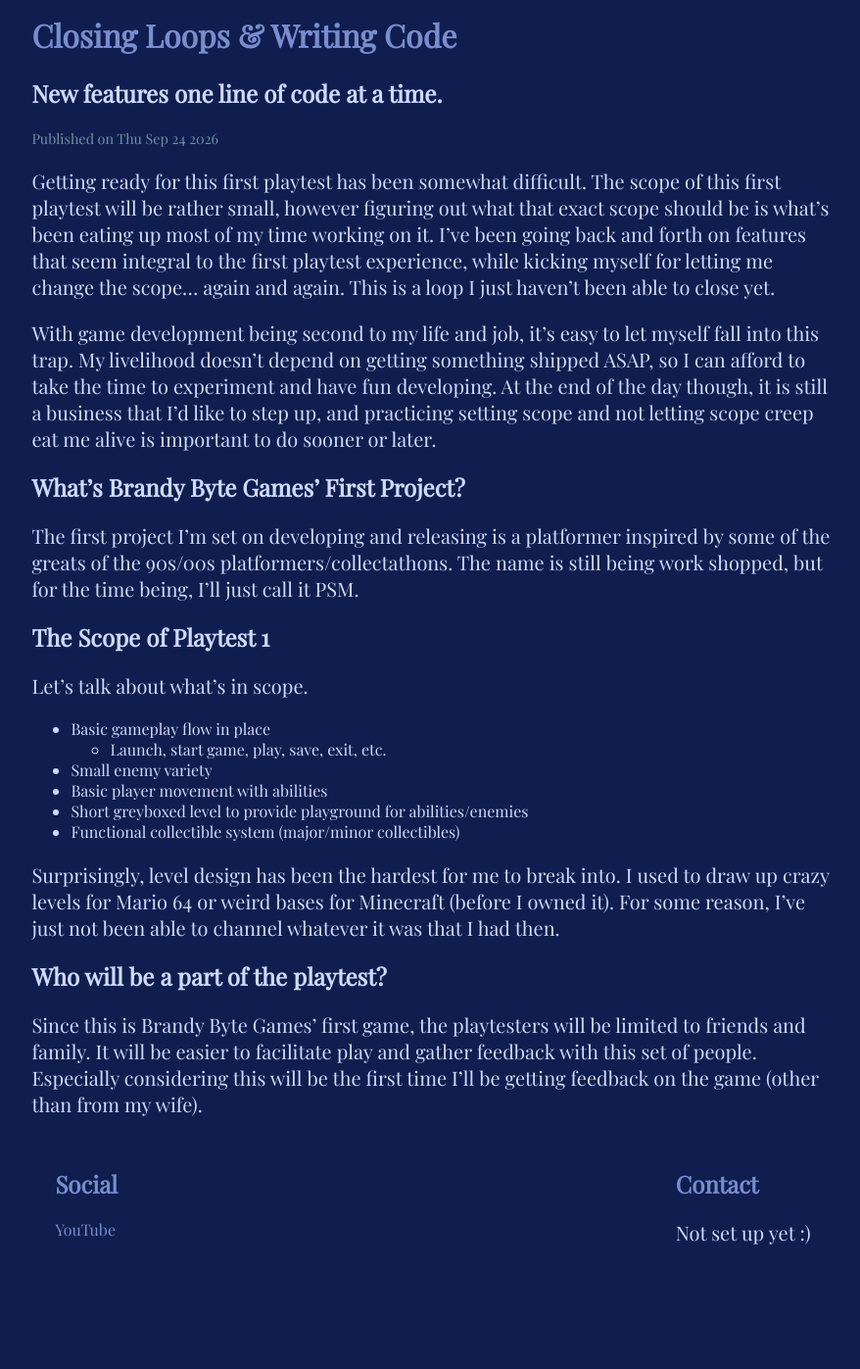
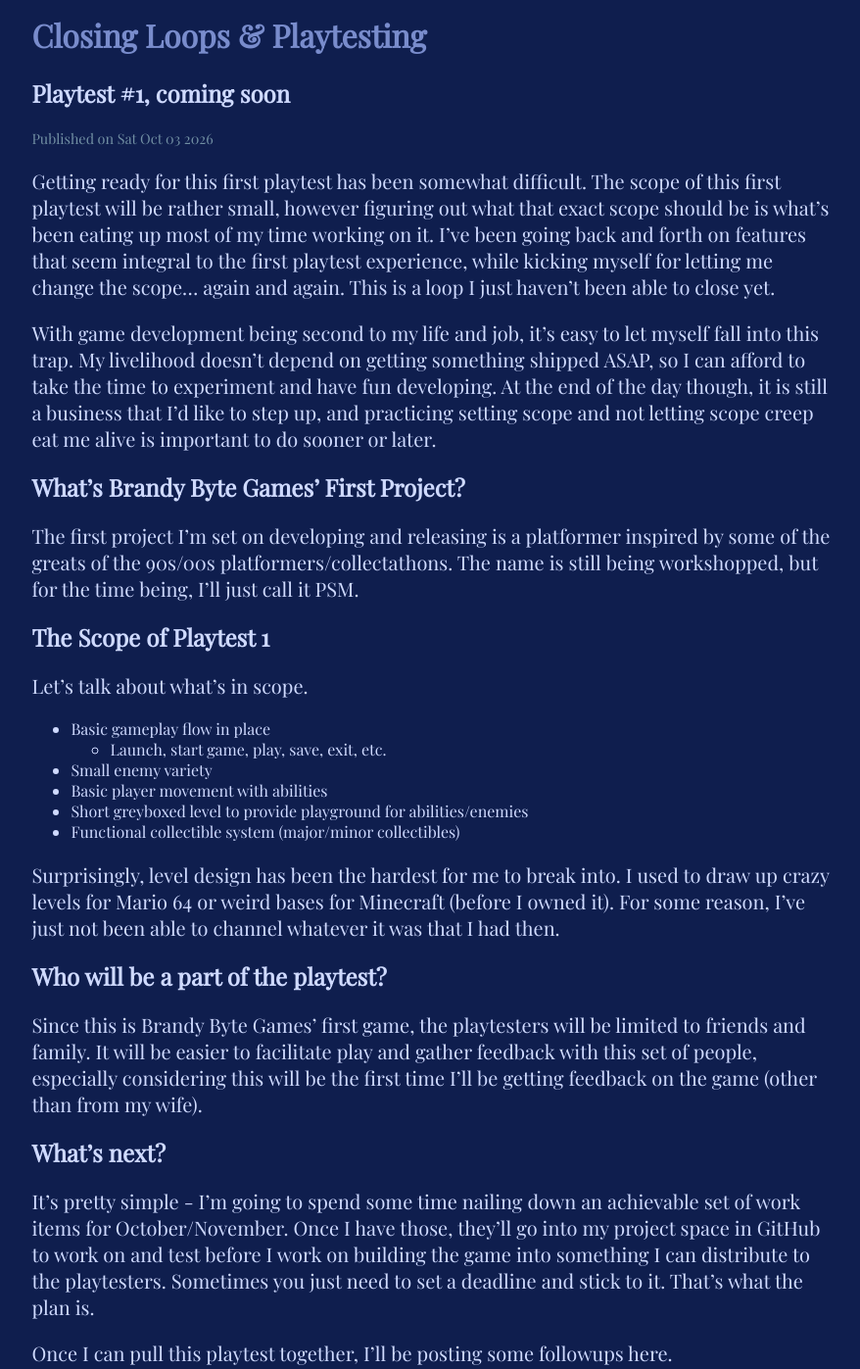
Before and after one commit to Brandy-Byte-Games/brandybytegames.com, an Astro site: page /devlog/closing-loops in a window 1280 px wide. Shown: the part 100-1497 px from the top of the page at 98% size, without its empty margins (198-1076 px from the left). Before the commit the page ends 1403 px from the top, so only its background shows below. Built offline with nearby package versions, Linux system fonts and the light colour scheme; Astro itself is replaced by a stand-in of ours; a web font is replaced by a local one.

Commit message:
Finish closing-loops

```diff
--- a/src/pages/devlog/closing-loops.md
+++ b/src/pages/devlog/closing-loops.md
@@ -1,9 +1,9 @@
 ---
 layout: ../../layouts/bbgBlogLayout.astro
 slug: closing-loops
-title: Closing Loops & Writing Code
-subtitle: New features one line of code at a time.
-pubDate: 2026-09-24
+title: Closing Loops & Playtesting
+subtitle: "Playtest #1, coming soon"
+pubDate: 2026-10-03
 tags: business
 ---
 
@@ -13,7 +13,7 @@ With game development being second to my life and job, it's easy to let myself f
 
 ## What's Brandy Byte Games' First Project?
 
-The first project I'm set on developing and releasing is a platformer inspired by some of the greats of the 90s/00s platformers/collectathons. The name is still being work shopped, but for the time being, I'll just call it PSM.
+The first project I'm set on developing and releasing is a platformer inspired by some of the greats of the 90s/00s platformers/collectathons. The name is still being workshopped, but for the time being, I'll just call it PSM.
 
 ## The Scope of Playtest 1
 
@@ -30,4 +30,11 @@ Surprisingly, level design has been the hardest for me to break into. I used to
 
 ## Who will be a part of the playtest?
 
-Since this is Brandy Byte Games' first game, the playtesters will be limited to friends and family. It will be easier to facilitate play and gather feedback with this set of people. Especially considering this will be the first time I'll be getting feedback on the game (other than from my wife).
+Since this is Brandy Byte Games' first game, the playtesters will be limited to friends and family. It will be easier to facilitate play and gather feedback with this set of people, especially considering this will be the first time I'll be getting feedback on the game (other than from my wife).
+
+## What's next?
+
+It's pretty simple - I'm going to spend some time nailing down an achievable set of work items for October/November. Once I have those, they'll go into my project space in GitHub to work on and test before I work on building the game into something I can distribute to the playtesters. Sometimes you just need to set a deadline and stick to it. That's what the plan is.
+
+
+Once I can pull this playtest together, I'll be posting some followups here.
```
